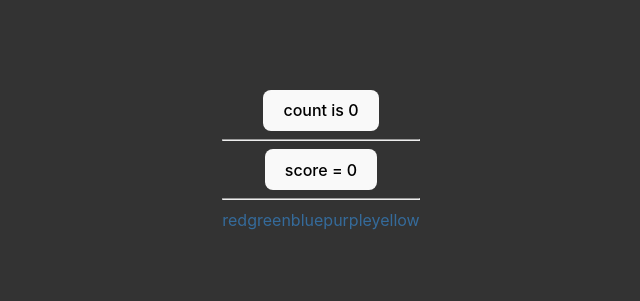
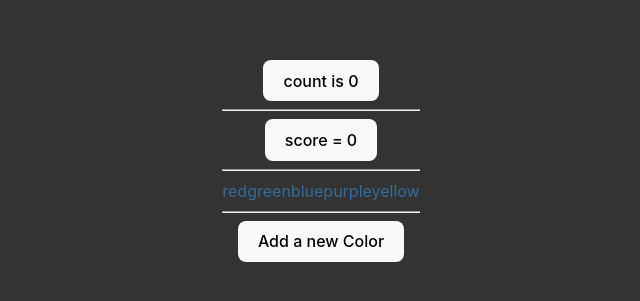
Before and after one commit to Scientific-Research/mk003-stateEvents, a React (Vite) app: page / in a window 1280 px wide. Shown: the part 239-540 px from the top of the page, without its empty margins (319-959 px from the left). Built offline with nearby package versions, Linux system fonts and the light colour scheme.

Commit message:
Button to add a new color

```diff
--- a/src/App.jsx
+++ b/src/App.jsx
@@ -25,6 +25,10 @@ function App() {
     console.log("_score:", _score);
   };
 
+  const handleAddColor = () => {
+
+  };
+
   return (
     <div className="App">
       {score > 0 && count > 0 && <p>Score and Count are no longer 0!</p>}
@@ -37,6 +41,8 @@ function App() {
       {color.map((c, i) => (
         <div key={i}>{c}</div>
       ))}
+      <hr />
+      <button onClick={handleAddColor}>Add a new Color</button>
     </div>
   );
 }
```
